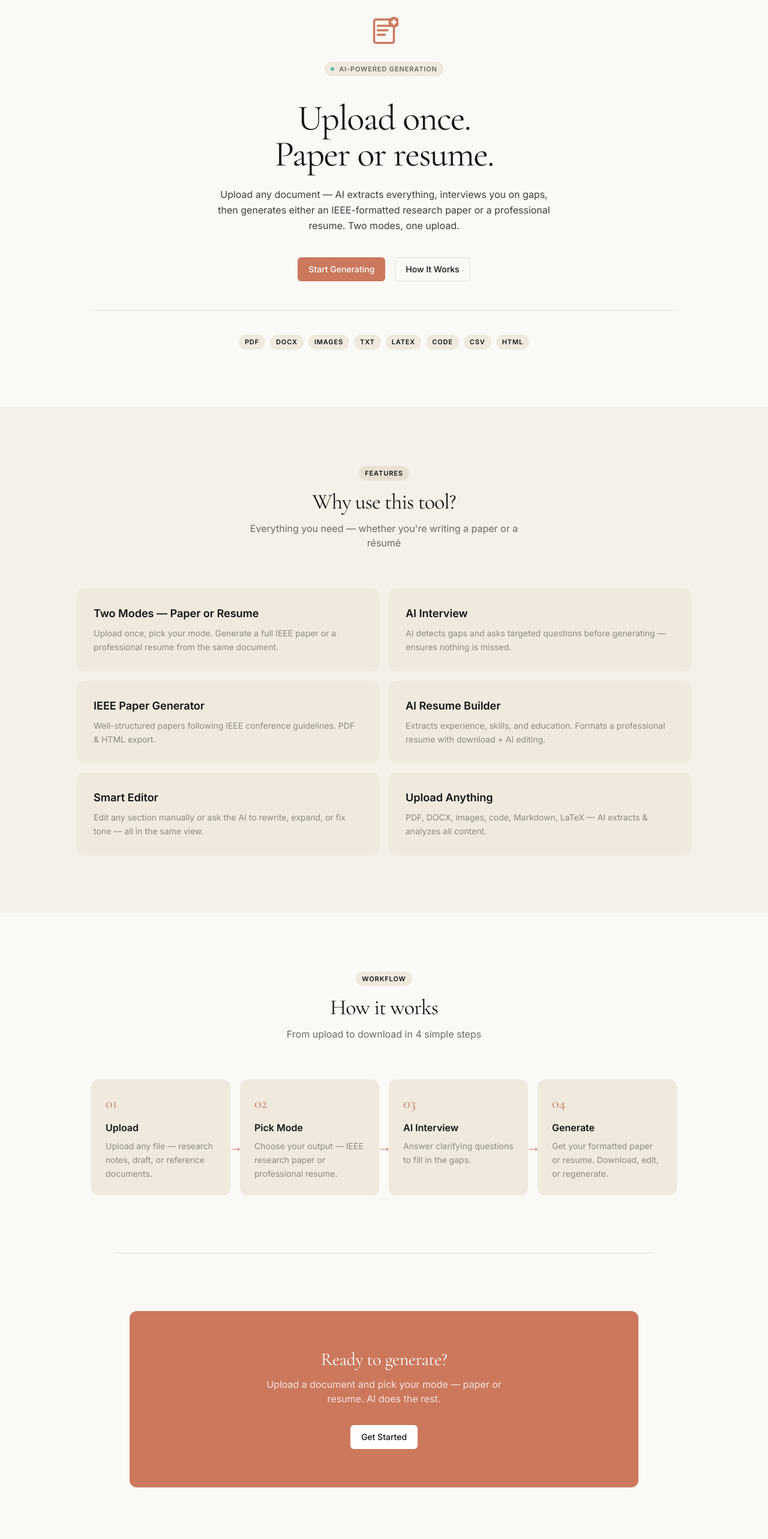
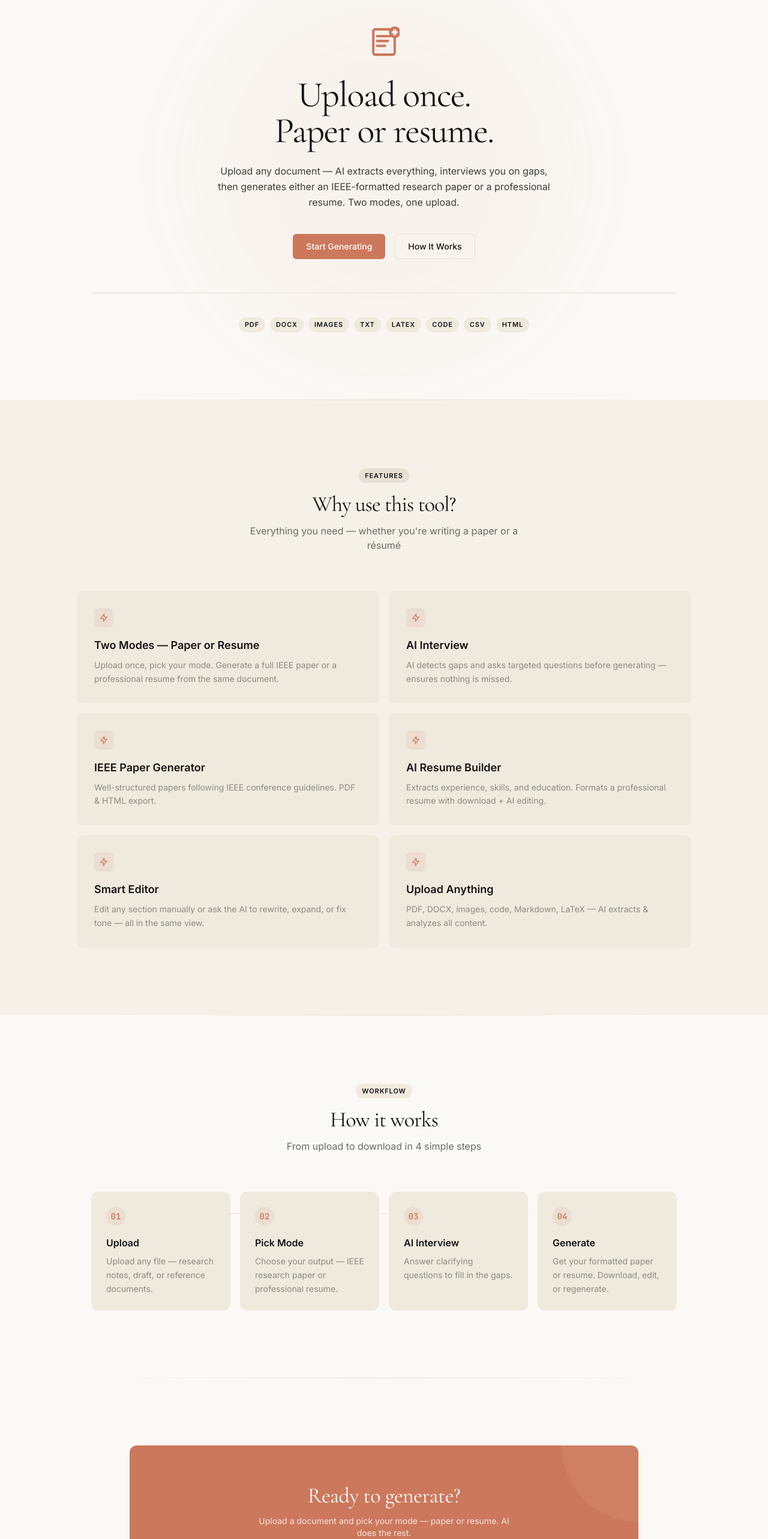
Before and after one commit to sanir321/doc-oct, a React (Vite) app in the folder frontend/: page / in a window 1280 px wide. Shown: the part 100-2666 px from the top of the page at 60% size. Built offline with nearby package versions, Linux system fonts and the light colour scheme; no server answers.

Commit message:
remove ai badge, improve landing ui: glow effects, card hover, gradient dividers, frosted nav, animations

```diff
--- a/frontend/src/App.jsx
+++ b/frontend/src/App.jsx
@@ -41,7 +41,7 @@ export default function App() {
   return (
     <div className="min-h-screen bg-canvas text-body">
       {/* Fixed Nav */}
-      <nav className="fixed top-0 left-0 right-0 z-50 bg-canvas border-b border-hairline">
+      <nav className="fixed top-0 left-0 right-0 z-50 bg-canvas/80 backdrop-blur-lg border-b border-hairline">
         <div className="max-w-5xl mx-auto px-4 md:px-6 h-14 md:h-16 flex items-center justify-between">
           <span className="text-ink text-sm font-medium flex items-center gap-2">
             <LogoMark size={16} />
@@ -49,7 +49,7 @@ export default function App() {
           </span>
           <div className="flex items-center gap-4">
             <button onClick={() => navigate('/generate')}
-              className="text-sm font-medium rounded-md px-[18px] py-[10px] bg-primary text-on-primary transition-opacity hover:opacity-90">
+              className="text-sm font-medium rounded-md px-[18px] py-[10px] bg-primary text-on-primary transition-all hover:opacity-90 hover:shadow-lg active:scale-[0.97]">
               Get Started
             </button>
           </div>
@@ -57,54 +57,64 @@ export default function App() {
       </nav>
 
       {/* Hero */}
-      <section className="pt-24 md:pt-32 pb-20 md:pb-24 px-4 md:px-6 max-w-5xl mx-auto text-center">
-        <div className="mb-6 flex justify-center">
-          <LogoMark size={48} />
-        </div>
-        <div className="inline-flex items-center gap-2 rounded-full px-[10px] py-[4px] mb-10 bg-surface-card">
-          <span className="w-1.5 h-1.5 rounded-full bg-accent-teal" />
-          <span className="text-[11px] font-semibold tracking-[0.88px] uppercase text-muted">
-            AI-Powered Generation
-          </span>
+      <section className="relative pt-28 md:pt-36 pb-20 md:pb-28 px-4 md:px-6 max-w-5xl mx-auto text-center overflow-hidden">
+        {/* Subtle ambient glow */}
+        <div className="absolute top-1/2 left-1/2 -translate-x-1/2 -translate-y-1/2 w-[600px] h-[600px] rounded-full bg-primary/5 blur-3xl pointer-events-none" />
+        <div className="absolute top-0 left-1/2 -translate-x-1/2 w-[400px] h-[400px] rounded-full bg-primary/3 blur-3xl pointer-events-none" />
+
+        <div className="relative">
+          <div className="mb-8 flex justify-center animate-fadeIn">
+            <LogoMark size={52} />
           </div>
 
-        <h1 className="font-display text-5xl md:text-6xl font-normal leading-[1.05] mb-6 text-ink"
-          style={{ letterSpacing: '-1.5px' }}>
+          <h1 className="font-display text-5xl md:text-6xl font-normal leading-[1.05] mb-6 text-ink animate-fadeIn opacity-0"
+            style={{ letterSpacing: '-1.5px', animationDelay: '0.1s', animationFillMode: 'forwards' }}>
             Upload once.<br />
             Paper or resume.
           </h1>
 
-        <p className="text-body text-base max-w-xl mx-auto mb-10 leading-relaxed">
+          <p className="text-body text-base max-w-xl mx-auto mb-10 leading-relaxed animate-fadeIn opacity-0"
+            style={{ animationDelay: '0.2s', animationFillMode: 'forwards' }}>
             Upload any document — AI extracts everything, interviews you on gaps, then generates either an
             IEEE-formatted research paper or a professional resume. Two modes, one upload.
           </p>
 
-        <div className="flex flex-wrap justify-center gap-4">
+          <div className="flex flex-wrap justify-center gap-4 animate-fadeIn opacity-0"
+            style={{ animationDelay: '0.3s', animationFillMode: 'forwards' }}>
             <button onClick={() => navigate('/generate')}
-              className="text-sm font-medium rounded-md px-[18px] py-[10px] bg-primary text-on-primary transition-opacity hover:opacity-90">
+              className="text-sm font-medium rounded-md px-[22px] py-[11px] bg-primary text-on-primary transition-all hover:opacity-90 hover:shadow-lg hover:-translate-y-0.5 active:scale-[0.97]">
               Start Generating
             </button>
             <button
-            className="text-sm font-medium rounded-md px-[17px] py-[9px] border border-hairline text-ink transition-colors"
+              className="text-sm font-medium rounded-md px-[21px] py-[10px] border border-hairline text-ink transition-all hover:bg-surface-card hover:border-ink/20 active:scale-[0.97]"
               onClick={() => document.getElementById('how-it-works')?.scrollIntoView({ behavior: 'smooth' })}>
               How It Works
             </button>
           </div>
 
           {/* Tech badges */}
-        <div className="flex flex-wrap justify-center gap-2 mt-12 pt-10 border-t border-hairline">
+          <div className="flex flex-wrap justify-center gap-2 mt-14 pt-10 border-t border-hairline animate-fadeIn opacity-0"
+            style={{ animationDelay: '0.4s', animationFillMode: 'forwards' }}>
             {['PDF', 'DOCX', 'Images', 'TXT', 'LaTeX', 'Code', 'CSV', 'HTML'].map(b => (
-            <span key={b} className="rounded-full px-[10px] py-[4px] text-[11px] font-semibold tracking-[0.88px] uppercase bg-surface-card text-ink">
+              <span key={b}
+                className="rounded-full px-[10px] py-[4px] text-[11px] font-semibold tracking-[0.88px] uppercase bg-surface-card text-ink transition-all hover:bg-surface-cream-strong hover:scale-105 cursor-default">
                 {b}
               </span>
             ))}
           </div>
+        </div>
       </section>
 
+      {/* Gradient divider */}
+      <div className="max-w-5xl mx-auto px-4 md:px-6">
+        <div className="h-px bg-gradient-to-r from-transparent via-hairline to-transparent" />
+      </div>
+
       {/* Features */}
-      <section className="px-4 md:px-6 py-16 md:py-24 bg-surface-soft">
+      <section className="px-4 md:px-6 py-20 md:py-28 bg-surface-soft">
         <div className="max-w-5xl mx-auto">
-          <div className="text-center mb-16">
+          <div className="text-center mb-16 animate-fadeIn opacity-0"
+            style={{ animationFillMode: 'forwards' }}>
             <span className="inline-block rounded-full px-[10px] py-[4px] text-[11px] font-semibold tracking-[0.88px] uppercase mb-4 bg-surface-cream-strong text-ink">
               Features
             </span>
@@ -118,8 +128,14 @@ export default function App() {
           </div>
           <div className="grid grid-cols-1 md:grid-cols-2 gap-4">
             {FEATURES.map((f, i) => (
-              <div key={f.title} className="rounded-xl p-7 bg-surface-card transition-opacity hover:opacity-90 animate-fadeIn opacity-0"
+              <div key={f.title}
+                className="group rounded-xl p-7 bg-surface-card border border-transparent transition-all hover:border-hairline hover:shadow-lg hover:-translate-y-0.5 animate-fadeIn opacity-0 cursor-default"
                 style={{ animationDelay: `${i * 0.12}s`, animationFillMode: 'forwards' }}>
+                <div className="w-8 h-8 rounded-lg bg-primary/10 flex items-center justify-center mb-4 group-hover:bg-primary/15 transition-colors">
+                  <svg className="w-4 h-4 text-primary" fill="none" viewBox="0 0 24 24" stroke="currentColor" strokeWidth={2}>
+                    <path strokeLinecap="round" strokeLinejoin="round" d="M13 10V3L4 14h7v7l9-11h-7z" />
+                  </svg>
+                </div>
                 <h3 className="text-lg font-semibold mb-2 text-ink">{f.title}</h3>
                 <p className="text-sm text-muted-soft leading-relaxed">{f.desc}</p>
               </div>
@@ -128,9 +144,15 @@ export default function App() {
         </div>
       </section>
 
+      {/* Gradient divider */}
+      <div className="max-w-5xl mx-auto px-4 md:px-6">
+        <div className="h-px bg-gradient-to-r from-transparent via-hairline to-transparent" />
+      </div>
+
       {/* How it Works */}
-      <section id="how-it-works" className="px-4 md:px-6 py-16 md:py-24 max-w-5xl mx-auto">
-        <div className="text-center mb-16">
+      <section id="how-it-works" className="px-4 md:px-6 py-20 md:py-28 max-w-5xl mx-auto">
+        <div className="text-center mb-16 animate-fadeIn opacity-0"
+          style={{ animationFillMode: 'forwards' }}>
           <span className="inline-block rounded-full px-[10px] py-[4px] text-[11px] font-semibold tracking-[0.88px] uppercase mb-4 bg-surface-card text-ink">
             Workflow
           </span>
@@ -142,42 +164,58 @@ export default function App() {
             From upload to download in 4 simple steps
           </p>
         </div>
-        <div className="grid grid-cols-1 md:grid-cols-4 gap-4">
+        <div className="relative grid grid-cols-1 md:grid-cols-4 gap-4">
+          {/* Connecting line between step numbers */}
+          <div className="hidden md:block absolute top-9 left-[calc(12.5%+36px)] right-[calc(12.5%+36px)] h-px bg-gradient-to-r from-primary/30 via-primary/15 to-transparent" />
+
           {STEPS.map((s, i) => (
-            <div key={s.num} className="relative rounded-xl p-6 text-left bg-surface-card transition-opacity hover:opacity-90 animate-fadeIn opacity-0"
-              style={{ animationDelay: `${0.5 + i * 0.15}s`, animationFillMode: 'forwards' }}>
-              <div className="text-2xl font-normal mb-3 font-display text-primary">{s.num}</div>
+            <div key={s.num}
+              className="relative rounded-xl p-6 text-left bg-surface-card border border-transparent transition-all hover:border-hairline hover:shadow-md hover:-translate-y-0.5 animate-fadeIn opacity-0 cursor-default group"
+              style={{ animationDelay: `${0.3 + i * 0.15}s`, animationFillMode: 'forwards' }}>
+              <div className="flex items-center gap-3 mb-4">
+                <span className="inline-flex items-center justify-center w-8 h-8 rounded-full bg-primary/10 text-primary text-sm font-semibold font-mono group-hover:bg-primary/15 transition-colors">
+                  {s.num}
+                </span>
+              </div>
               <h3 className="font-semibold mb-2 text-ink">{s.title}</h3>
               <p className="text-sm text-muted-soft leading-relaxed">{s.desc}</p>
-              {i < STEPS.length - 1 && (
-                <div className="hidden md:block absolute top-1/2 -right-4 text-2xl font-mono text-primary">→</div>
-              )}
             </div>
           ))}
         </div>
       </section>
 
+      {/* Gradient divider */}
+      <div className="max-w-5xl mx-auto px-4 md:px-6">
+        <div className="h-px bg-gradient-to-r from-transparent via-hairline to-transparent" />
+      </div>
+
       {/* CTA */}
-      <section className="px-6 py-16 md:py-24 max-w-4xl mx-auto border-t border-hairline">
-        <div className="text-center rounded-xl p-8 md:p-16 bg-primary">
-          <h2 className="font-display text-3xl font-normal leading-[1.15] mb-3 text-white"
+      <section className="px-6 py-20 md:py-28 max-w-4xl mx-auto">
+        <div className="relative text-center rounded-xl p-8 md:p-16 bg-primary overflow-hidden">
+          {/* Decorative circles */}
+          <div className="absolute top-0 right-0 w-64 h-64 rounded-full bg-white/5 translate-x-1/2 -translate-y-1/2 pointer-events-none" />
+          <div className="absolute bottom-0 left-0 w-48 h-48 rounded-full bg-white/5 -translate-x-1/3 translate-y-1/3 pointer-events-none" />
+
+          <div className="relative">
+            <h2 className="font-display text-3xl md:text-4xl font-normal leading-[1.15] mb-3 text-white"
               style={{ letterSpacing: '-0.5px' }}>
               Ready to generate?
             </h2>
-          <p className="mb-8 max-w-md mx-auto" style={{ color: 'rgba(255,255,255,0.8)' }}>
+            <p className="mb-8 max-w-md mx-auto text-white/80 text-sm">
               Upload a document and pick your mode — paper or resume. AI does the rest.
             </p>
             <button onClick={() => navigate('/generate')}
-            className="text-sm font-medium rounded-md px-[18px] py-[10px] bg-white text-ink transition-opacity hover:opacity-90">
+              className="text-sm font-medium rounded-md px-[22px] py-[11px] bg-white text-ink transition-all hover:shadow-xl hover:-translate-y-0.5 active:scale-[0.97]">
               Get Started
             </button>
+          </div>
         </div>
       </section>
 
       {/* Footer */}
-      <footer className="py-12 md:py-16 px-6 bg-surface-dark">
+      <footer className="py-12 md:py-16 px-6 bg-surface-dark border-t border-white/5">
         <div className="max-w-5xl mx-auto flex flex-col sm:flex-row items-center justify-between gap-4">
-          <span className="text-sm text-on-dark-soft flex items-center gap-2">
+          <span className="text-sm text-on-dark-soft flex items-center gap-2 transition-colors hover:text-on-dark">
             <LogoMark size={14} />
             PaperAI
           </span>
```
Lines whose indentation alone changed are shown as unchanged.
